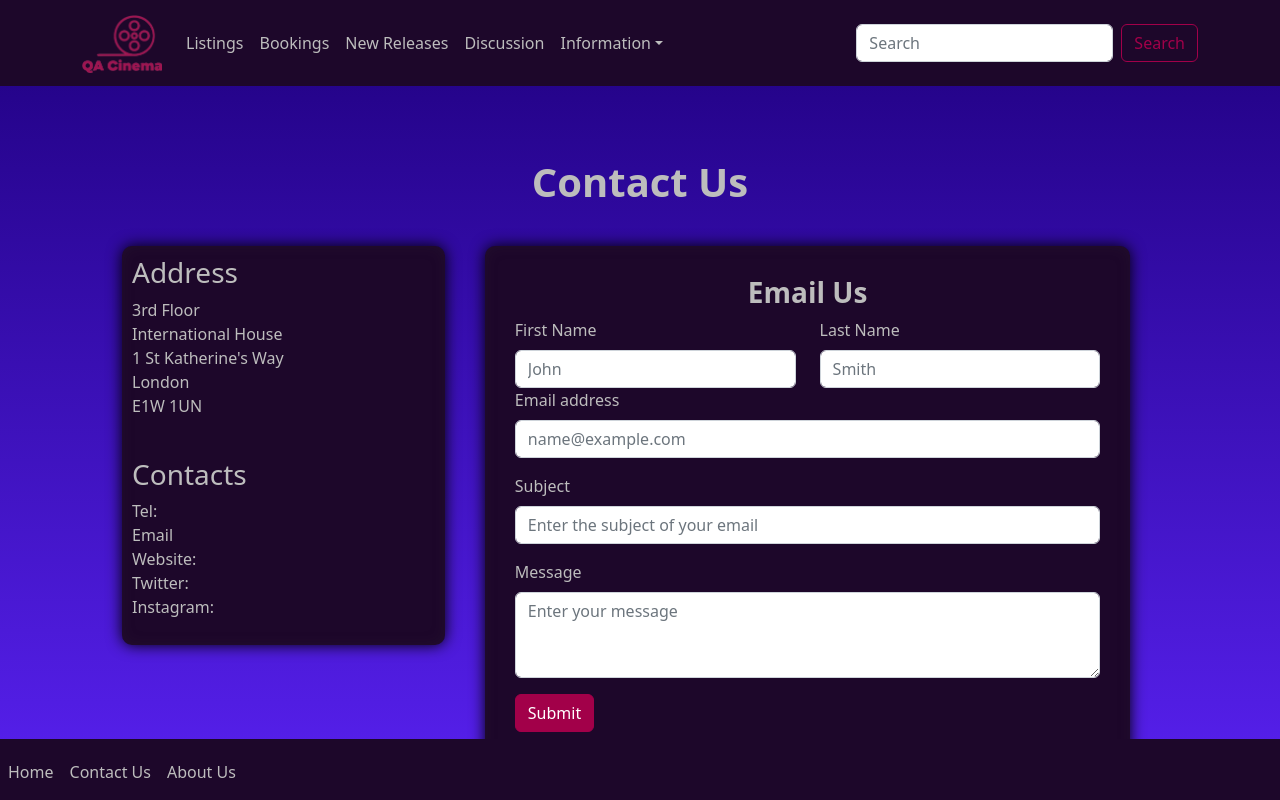
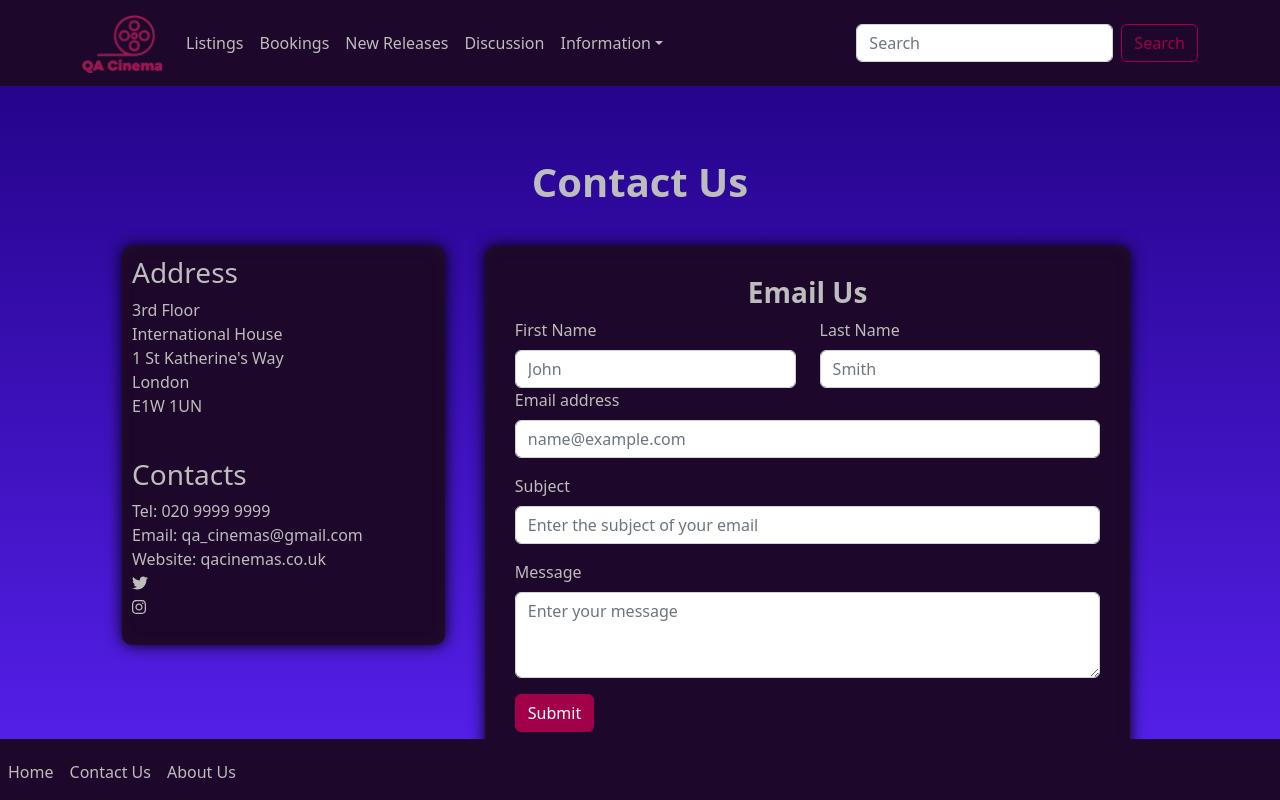
Before and after one commit to tashfeenarshad/DTK_JS-QA_CINEMA, a React (Create React App) app in the folder cinema/: page /contact in a window 1280 px wide. Built offline with nearby package versions, Linux system fonts and the light colour scheme.

Commit message:
updated contact info

```diff
--- a/cinema/package.json
+++ b/cinema/package.json
@@ -4,6 +4,10 @@
   "private": true,
   "dependencies": {
     "@emailjs/browser": "^3.7.0",
+    "@fortawesome/fontawesome-svg-core": "^6.2.0",
+    "@fortawesome/free-brands-svg-icons": "^6.2.0",
+    "@fortawesome/free-solid-svg-icons": "^6.2.0",
+    "@fortawesome/react-fontawesome": "^0.2.0",
     "@testing-library/jest-dom": "^5.16.5",
     "@testing-library/react": "^13.4.0",
     "@testing-library/user-event": "^13.5.0",
--- a/cinema/src/Components/Contact.jsx
+++ b/cinema/src/Components/Contact.jsx
@@ -5,6 +5,8 @@ import Row from 'react-bootstrap/Row';
 import emailjs from '@emailjs/browser';
 import React, { useRef } from 'react';
 import Keys from "./hideemail.json";
+import{FontAwesomeIcon} from "@fortawesome/react-fontawesome";
+import{faTwitter, faInstagram} from "@fortawesome/free-brands-svg-icons";
 
 export const Contact = () => {
   const form = useRef();
@@ -43,15 +45,17 @@ export const Contact = () => {
             <br/>
 
           <h3>Contacts</h3>
-          <p>Tel:
+          <p>
+            Tel: 020 9999 9999
             <br />
-            Email
+            Email: qa_cinemas@gmail.com
             <br />
-            Website:
+            Website: qacinemas.co.uk
             <br />
-            Twitter:
+            <FontAwesomeIcon icon={faTwitter} />
             <br />
-            Instagram:</p>
+            <FontAwesomeIcon icon={faInstagram} />
+          </p>
         </div>
 
 
```
Also changed, not shown: 1 other file (tests, documents, lock files or other folders).
